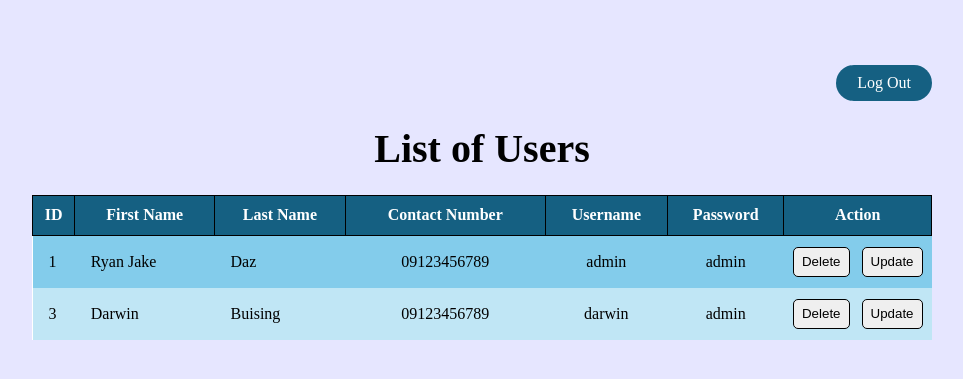
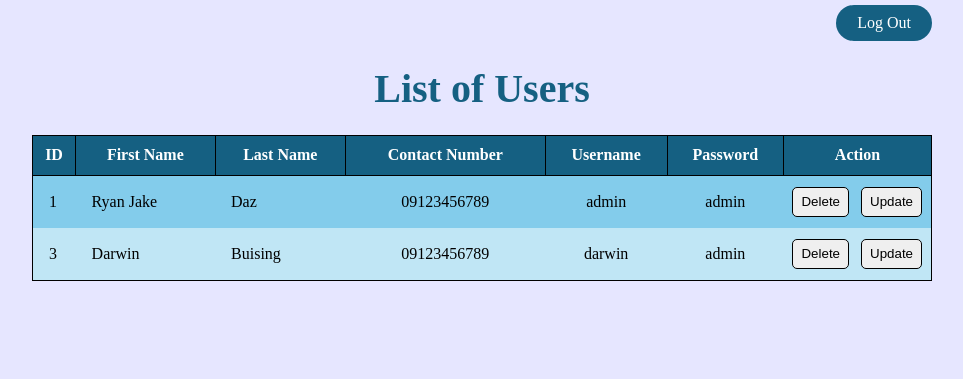
Before and after one commit to rjdaz/IM-project, a PHP site: page /welcome.php in a window 1280 px wide. Shown: the top 379 px of the page, without its empty margins (166-1129 px from the left). Run offline with PHP 8.4, Linux system fonts and the light colour scheme; data comes from the database, SQL or seed files in the repository.

Commit message:
update Im project

```diff
--- a/login.php
+++ b/login.php
@@ -31,7 +31,7 @@
     <meta name="viewport" content="width=device-width, initial-scale=1.0">
     <title>Log In</title>
   </head>
-  <body style="width: 100%; height: 729px; display: flex; flex-direction: column; align-items: center; justify-content: center; background-color: #e6e6ff; margin: 0; padding: 0; font-family: arial;">
+  <body style="font-family: arial; width: 100%; height: 729px; display: flex; flex-direction: column; align-items: center; justify-content: center; background-color: #e6e6ff;">
     <p  style ="color: #f87171; margin-bottom: 0.5rem; display: flex; justify-content: center; align-items: center; font-size: 15pt; padding-left: 2.5rem; padding-right: 2.5rem;">
       <?php
         echo $err;
@@ -58,13 +58,13 @@
             <button
               type="submit"
               name="login"
-              style=" width: 70%; height: 100%; padding-top: 8px; padding-bottom: 8px; border: none; border-radius: 50px; background-color: #0f57fe; color: white; text-align: center;">Log In</button>
+              style=" width: 70%; height: 100%; padding-top: 8px; padding-bottom: 8px; border: none; border-radius: 50px; background-color: #156082; color: white; text-align: center;">Log In</button>
           </div>
           <div  style="margin-top:-10px; width: 100%; height: 10%; display: flex; justify-content: center; align-items: flex-start;">
           <p style="">Don't have an account?
             <a  href="register.php"
                 style="
-                  text-decoration: none; color: #0f57fe;"
+                  text-decoration: none; color: #156082;"
                   onmouseover="this.style.textDecoration='underline'"
                   onmouseout="this.style.textDecoration='none'
                 "
--- a/register.php
+++ b/register.php
@@ -87,13 +87,13 @@
             <div  style="margin-top:5px; display: flex; align-items: center; justify-content: center; width: 100%; height: 15%;">
               <button type="submit"
                       name="insert"
-                      style=" width: 70%; height: 80%; padding-top: 8px; padding-bottom: 8px; border-radius: 50px; background-color: #0f57fe; color: white; text-align: center; border: none; cursor: pointer;">Submit</button>
+                      style=" width: 70%; height: 80%; padding-top: 8px; padding-bottom: 8px; border-radius: 50px; background-color: #156082; color: white; text-align: center; border: none; cursor: pointer;">Submit</button>
             </div>
             <div style="margin-top:-15px; width: 100%; height: 10%; display: flex; justify-content: center; align-items: start;">
             <p style="">Already have an account?  <a href="login.php"
               style="
                text-decoration: none;
-               color: #0f57fe;
+               color: #156082;
                "
                onmouseover="this.style.textDecoration='underline'"
                onmouseout="this.style.textDecoration='none'"
--- a/userEdit.php
+++ b/userEdit.php
@@ -116,12 +116,12 @@
                     value='<?= $userId ?>'>
             <button type="submit"
                     name="updateData"
-                    style="  width: 70%; height: 100%; padding: 8px 0; border:none; border-radius: 50px; background-color: #0f57fe; color: white; text-align: center;">Update</button>
+                    style="  width: 70%; height: 100%; padding: 8px 0; border:none; border-radius: 50px; background-color: #156082; color: white; text-align: center;">Update</button>
           </div>
           <div style="margin-top: -10px; width: 100%; height: 10%; display: flex; justify-content: center; align-items: flex-start;font-size:10pt;">
           <p>Do you want to update the data? <a href="welcome.php"
             style="
-              text-decoration: none; color: #0f57fe;"
+              text-decoration: none; color: #156082;"
               onmouseover="this.style.textDecoration='underline'"
               onmouseout="this.style.textDecoration='none'
             "
--- a/welcome.php
+++ b/welcome.php
@@ -63,13 +63,13 @@ session_start();
   </style>
 </head>
 <body style=" width: 100%; height: 729px; display: flex; flex-direction: column; align-items: center; justify-content: flex-start; background-color: #e6e6ff; position: relative;">
-  <div style=" width: 900px; height: 30px; display: flex; justify-content: flex-end; align-items: center;  margin-top: 60px;">
+  <div style=" width: 900px; height: 30px; display: flex; justify-content: flex-end; align-items: center;">
     <a href="login.php" style="border: 1px solid transparent; background-color: #156082; padding: 8px 20px; border-radius: 50px; color: white; text-align: center; cursor: pointer; text-decoration: none;">Log Out</a>
   </div>
-  <h1 style=" width: 900px; height: 50px; text-align: center; font-size: 30pt; margin-bottom: 20px;">
+  <h1 style=" width: 900px; height: 50px; text-align: center; font-size: 30pt; margin-bottom: 20px;color: #156082;">
     List of Users
   </h1>
-  <table style=" width: 900px; border-collapse: collapse; border: none; text-align: center; background-color: white;">
+  <table style=" width: 900px; border-collapse: collapse; border: 1px solid black; text-align: center; background-color: white; border-radius: 50px;">
         <tr style="height: 40px; border: 1px solid black; background-color: #156082; color: white;">
             <th style="border: 1px solid black;">ID</th>
             <th style="border: 1px solid black;">First Name</th>
```
